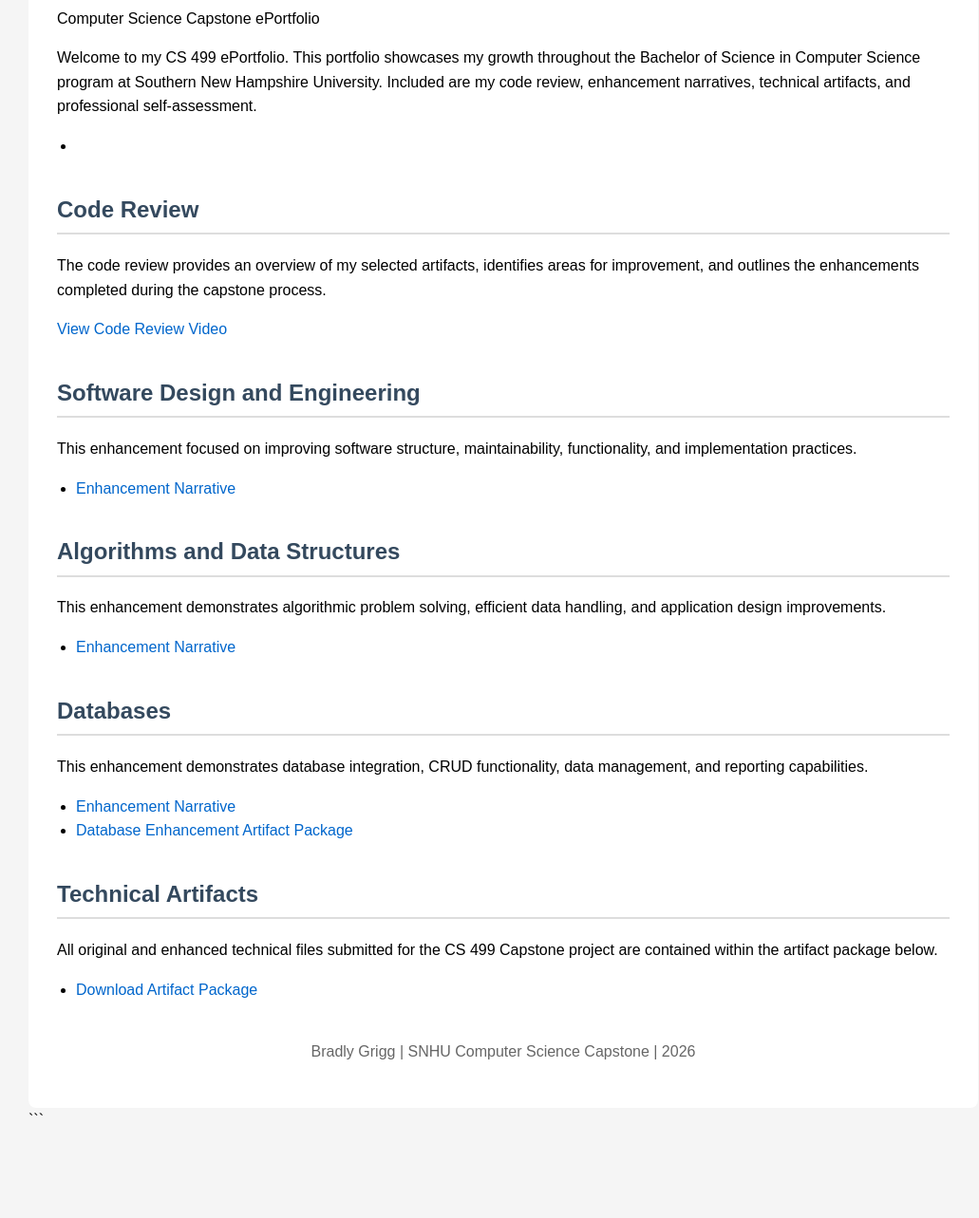
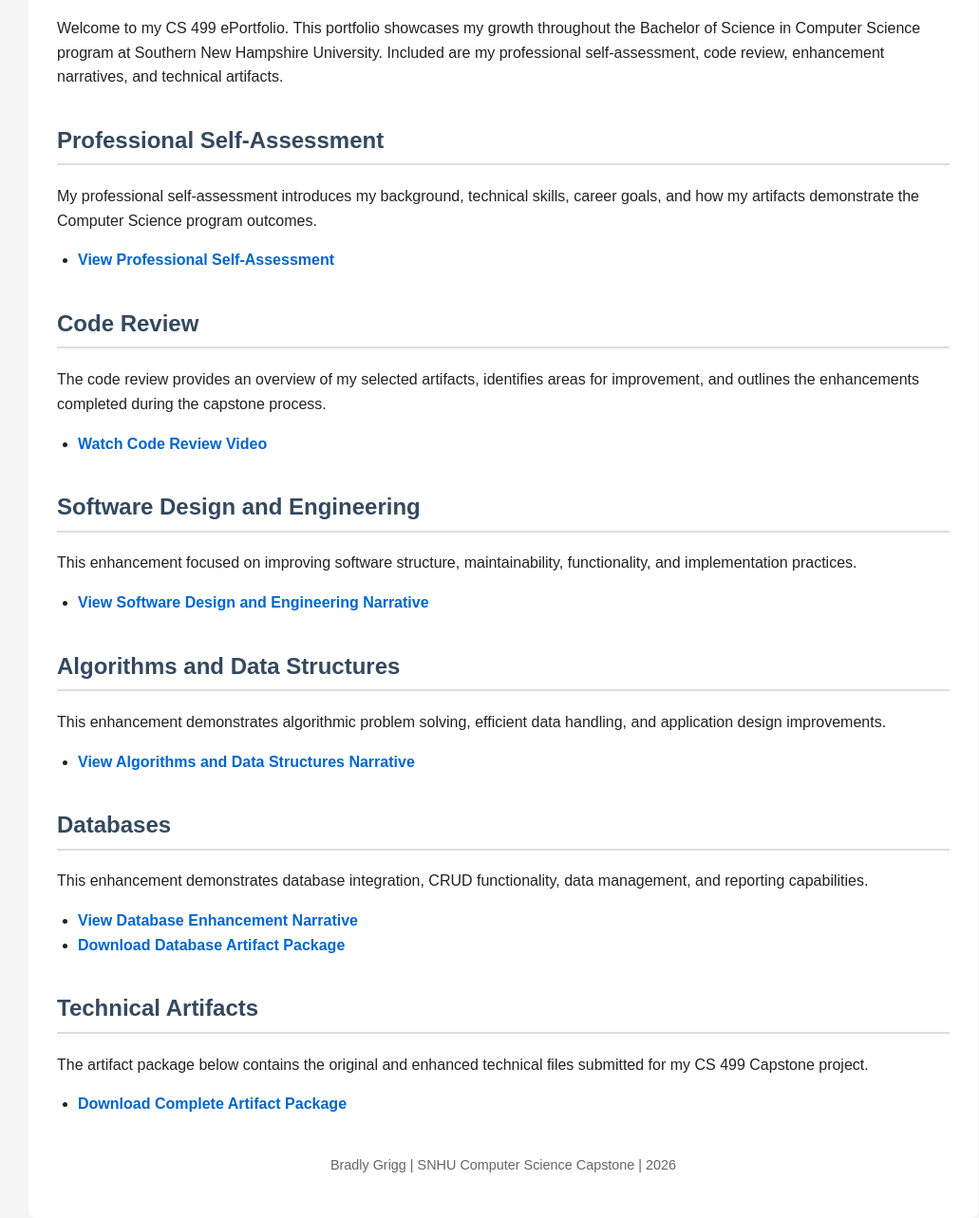
Before and after one commit to brolaire68/brolaire68.github.io, a plain HTML site: page index.html in a window 1280 px wide. Shown: the part 163-1446 px from the top of the page at 95% size, without its empty margins (110-1141 px from the left). Before the commit the page ends 1375 px from the top, so only its background shows below. Drawn offline with Linux system fonts and the light colour scheme.

Commit message:
Update index.html

````diff
--- a/index.html
+++ b/index.html
@@ -1,9 +1,9 @@
-```html
 <!DOCTYPE html>
 <html lang="en">
 <head>
     <meta charset="UTF-8">
     <title>Bradly Grigg | CS 499 ePortfolio</title>
+
     <style>
         body {
             font-family: Arial, sans-serif;
@@ -12,6 +12,7 @@
             padding: 20px;
             line-height: 1.6;
             background-color: #f5f5f5;
+            color: #222;
         }
 
         .container {
@@ -22,6 +23,7 @@
 
         h1 {
             color: #2c3e50;
+            margin-bottom: 5px;
         }
 
         h2 {
@@ -34,6 +36,7 @@
         a {
             color: #0066cc;
             text-decoration: none;
+            font-weight: bold;
         }
 
         a:hover {
@@ -41,17 +44,14 @@
         }
 
         ul {
-            padding-left: 20px;
-        }
-
-        .section {
-            margin-bottom: 30px;
+            padding-left: 22px;
         }
 
         footer {
             margin-top: 40px;
             text-align: center;
             color: #666;
+            font-size: 0.9em;
         }
     </style>
 </head>
@@ -61,109 +61,100 @@
 <div class="container">
 
     <h1>Bradly Grigg</h1>
-    <p>
-        Computer Science Capstone ePortfolio
-    </p>
+    <p><strong>Computer Science Capstone ePortfolio</strong></p>
 
     <p>
         Welcome to my CS 499 ePortfolio. This portfolio showcases my growth throughout
         the Bachelor of Science in Computer Science program at Southern New Hampshire University.
-        Included are my code review, enhancement narratives, technical artifacts, and professional self-assessment.
+        Included are my professional self-assessment, code review, enhancement narratives,
+        and technical artifacts.
     </p>
 
+    <h2>Professional Self-Assessment</h2>
+    <p>
+        My professional self-assessment introduces my background, technical skills,
+        career goals, and how my artifacts demonstrate the Computer Science program outcomes.
+    </p>
     <ul>
         <li>
             <a href="documents/Professional Self.docx">
+                View Professional Self-Assessment
             </a>
         </li>
     </ul>
 
-    <p>
-    </p>
-
     <h2>Code Review</h2>
-
     <p>
         The code review provides an overview of my selected artifacts, identifies areas for
         improvement, and outlines the enhancements completed during the capstone process.
     </p>
-
-    <p>
-        <a href="https://youtu.be/BYHOarRGiFo" target="_blank">
-            View Code Review Video
-        </a>
-    </p>
+    <ul>
+        <li>
+            <a href="https://youtu.be/BYHOarRGiFo" target="_blank">
+                Watch Code Review Video
+            </a>
+        </li>
+    </ul>
 
     <h2>Software Design and Engineering</h2>
-
     <p>
         This enhancement focused on improving software structure, maintainability,
         functionality, and implementation practices.
     </p>
-
     <ul>
         <li>
             <a href="narratives/CS499_Milestone_Two_Narrative.docx">
-                Enhancement Narrative
+                View Software Design and Engineering Narrative
             </a>
         </li>
     </ul>
 
     <h2>Algorithms and Data Structures</h2>
-
     <p>
         This enhancement demonstrates algorithmic problem solving, efficient data handling,
         and application design improvements.
     </p>
-
     <ul>
         <li>
             <a href="narratives/CS499_Milestone_Three_Narrative_Bradly_Grigg.docx">
-                Enhancement Narrative
+                View Algorithms and Data Structures Narrative
             </a>
         </li>
     </ul>
 
     <h2>Databases</h2>
-
     <p>
         This enhancement demonstrates database integration, CRUD functionality,
         data management, and reporting capabilities.
     </p>
-
     <ul>
         <li>
             <a href="narratives/CS499_Module_5_Narrative.docx">
-                Enhancement Narrative
+                View Database Enhancement Narrative
             </a>
         </li>
-
         <li>
             <a href="artifacts/CS499_Module_5_Databases.zip">
-                Database Enhancement Artifact Package
+                Download Database Artifact Package
             </a>
         </li>
     </ul>
 
     <h2>Technical Artifacts</h2>
-
     <p>
-        All original and enhanced technical files submitted for the CS 499 Capstone
-        project are contained within the artifact package below.
+        The artifact package below contains the original and enhanced technical files
+        submitted for my CS 499 Capstone project.
     </p>
-
     <ul>
         <li>
             <a href="artifacts/CS499_Module_5_Databases.zip">
-                Download Artifact Package
+                Download Complete Artifact Package
             </a>
         </li>
     </ul>
 
     <footer>
-        <p>
-            Bradly Grigg | SNHU Computer Science Capstone | 2026
-        </p>
+        <p>Bradly Grigg | SNHU Computer Science Capstone | 2026</p>
     </footer>
 
 </div>
````
